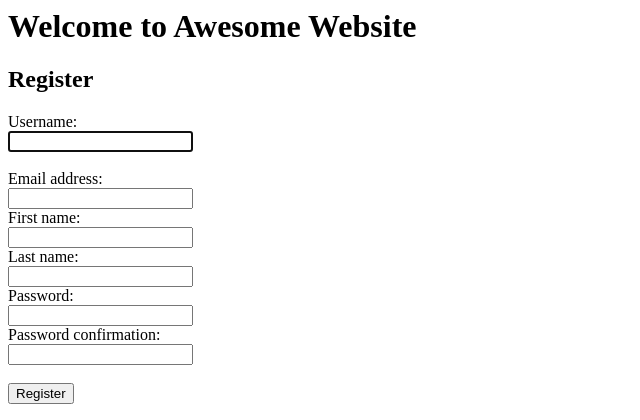
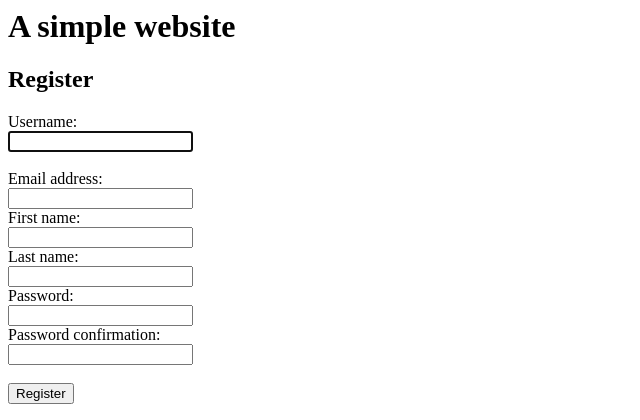
Before and after one commit to GoWafula/Django-User-management-, a Django app: page /register/ in a window 1280 px wide. Shown: the top 420 px of the page, without its empty margins (0-640 px from the left). Run offline with Django 4.2, Linux system fonts and the light colour scheme; some libraries are stand-ins or nearby versions.

Commit message:
Update base.html

```diff
--- a/Register/login/templates/base.html
+++ b/Register/login/templates/base.html
@@ -9,7 +9,7 @@
     }
 </style>
 
-<h1>Welcome to Awesome Website</h1>
+<h1>A simple website</h1>
 
 {% block content %}
 {% endblock %}
```
